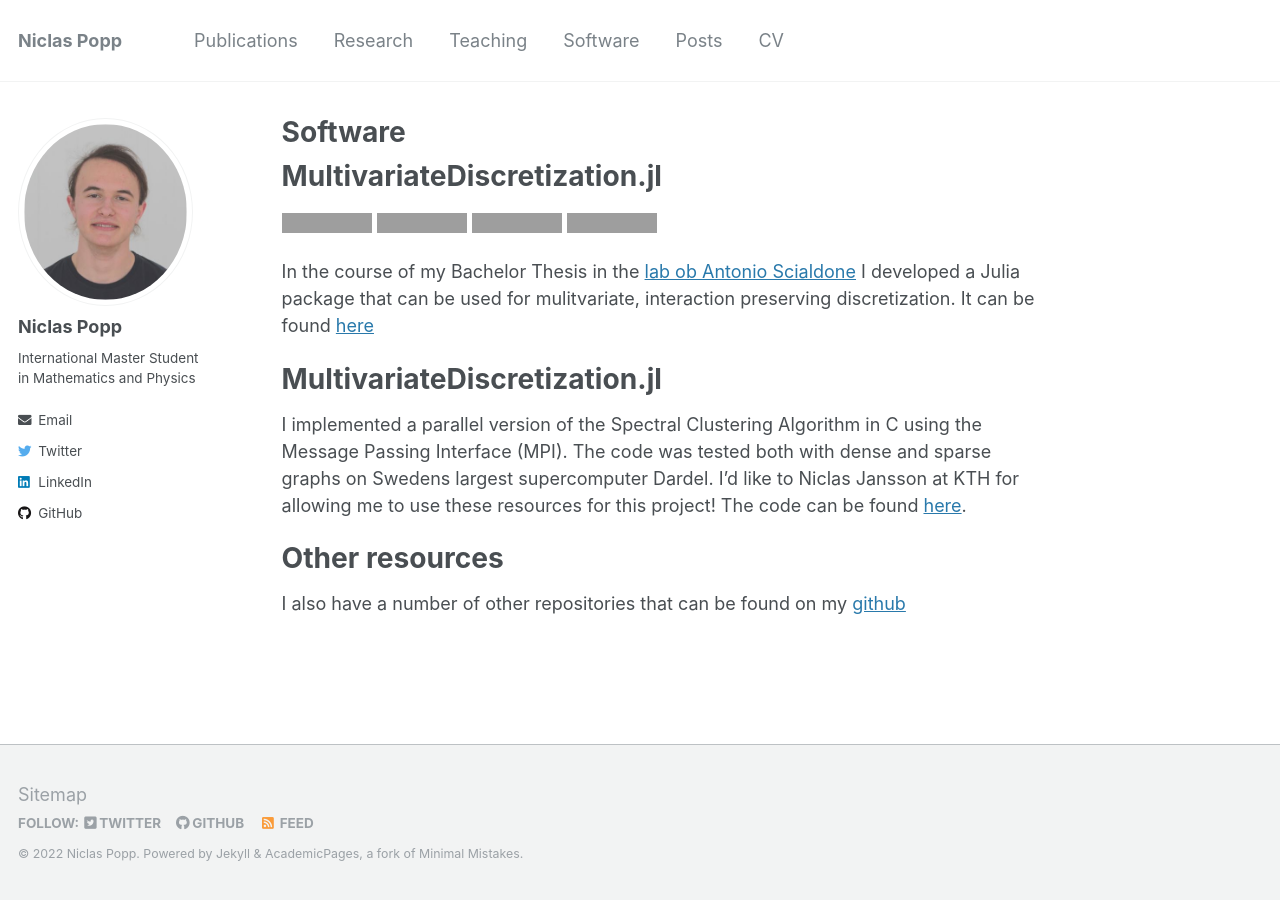
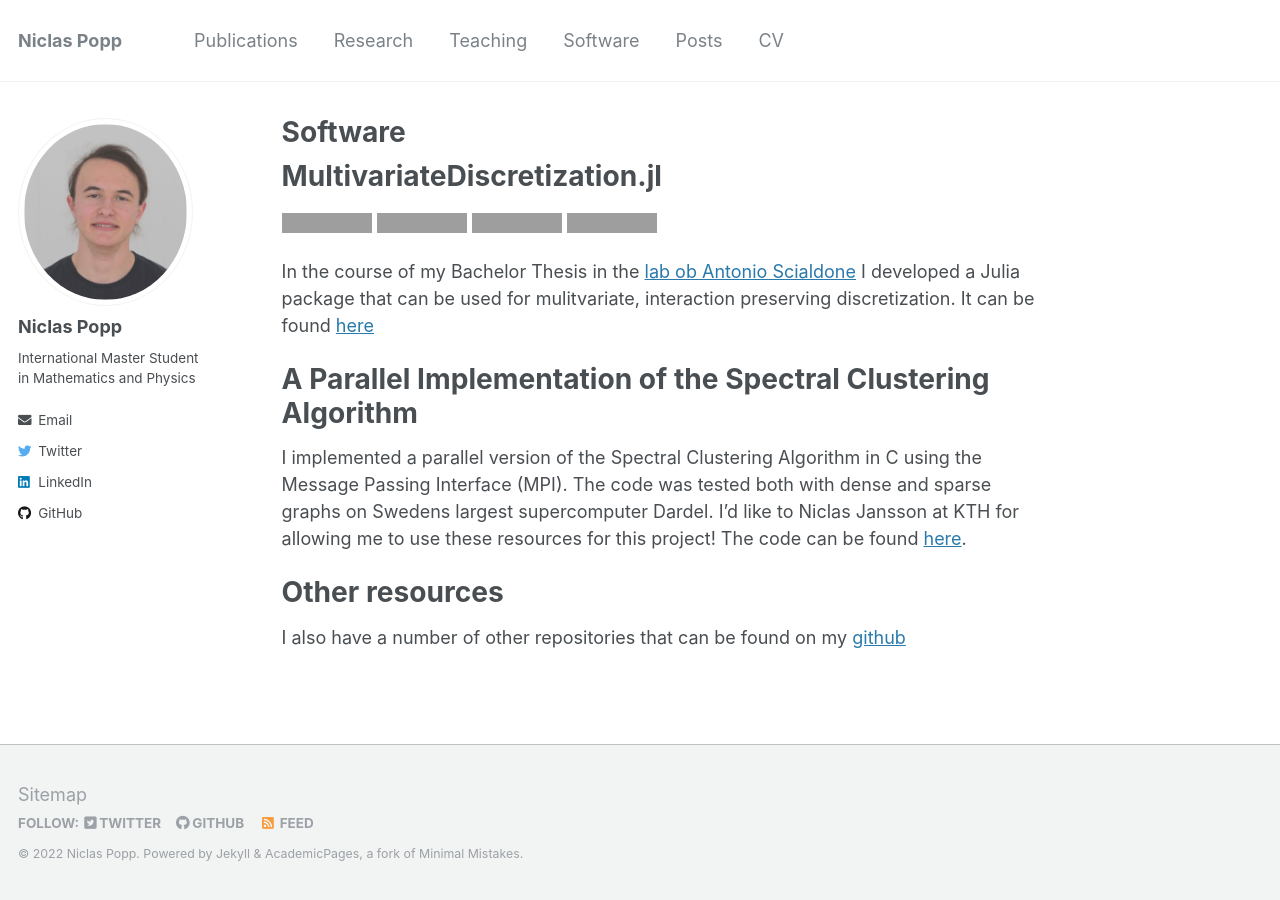
Before and after one commit to niclaspopp/niclaspopp.github.io_old, a Jekyll site: the page built from _pages/software.md, in a window 1280 px wide, cut to the strip 0-900 px from the top of the page. Built offline with Jekyll 4.4.1, drawn with Linux system fonts in a browser that asks for light colours; grey boxes are pictures that could not be loaded.

Commit message:
Update software.md

```diff
--- a/_pages/software.md
+++ b/_pages/software.md
@@ -15,7 +15,7 @@ title: "Software"
 
 In the course of my Bachelor Thesis in the [lab ob Antonio Scialdone](https://www.helmholtz-munich.de/ies/research/physics-and-data-based-modelling-of-cellular-decision-making/research/index.html) I developed a Julia package that can be used for mulitvariate, interaction preserving discretization. It can be found [here](https://github.com/niclaspopp/MultivariateDiscretization.jl)
 
-# MultivariateDiscretization.jl
+# A Parallel Implementation of the Spectral Clustering Algorithm
 
 I implemented a parallel version of the Spectral Clustering Algorithm in C using the Message Passing Interface (MPI). The code was tested both with dense and sparse graphs on Swedens largest supercomputer Dardel. I'd like to Niclas Jansson at KTH for allowing me to use these resources for this project! The code can be found [here](https://github.com/niclaspopp/SpectralClusteringMPI).
 
```
